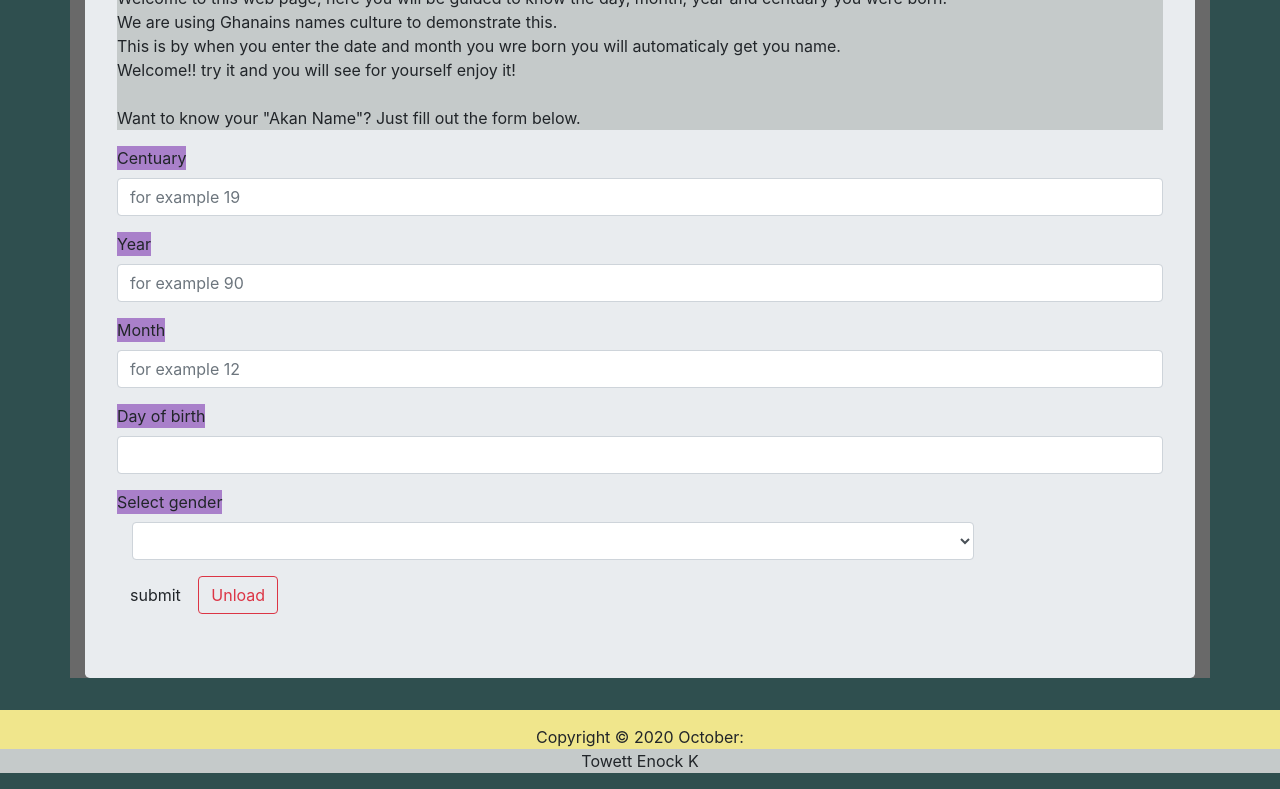
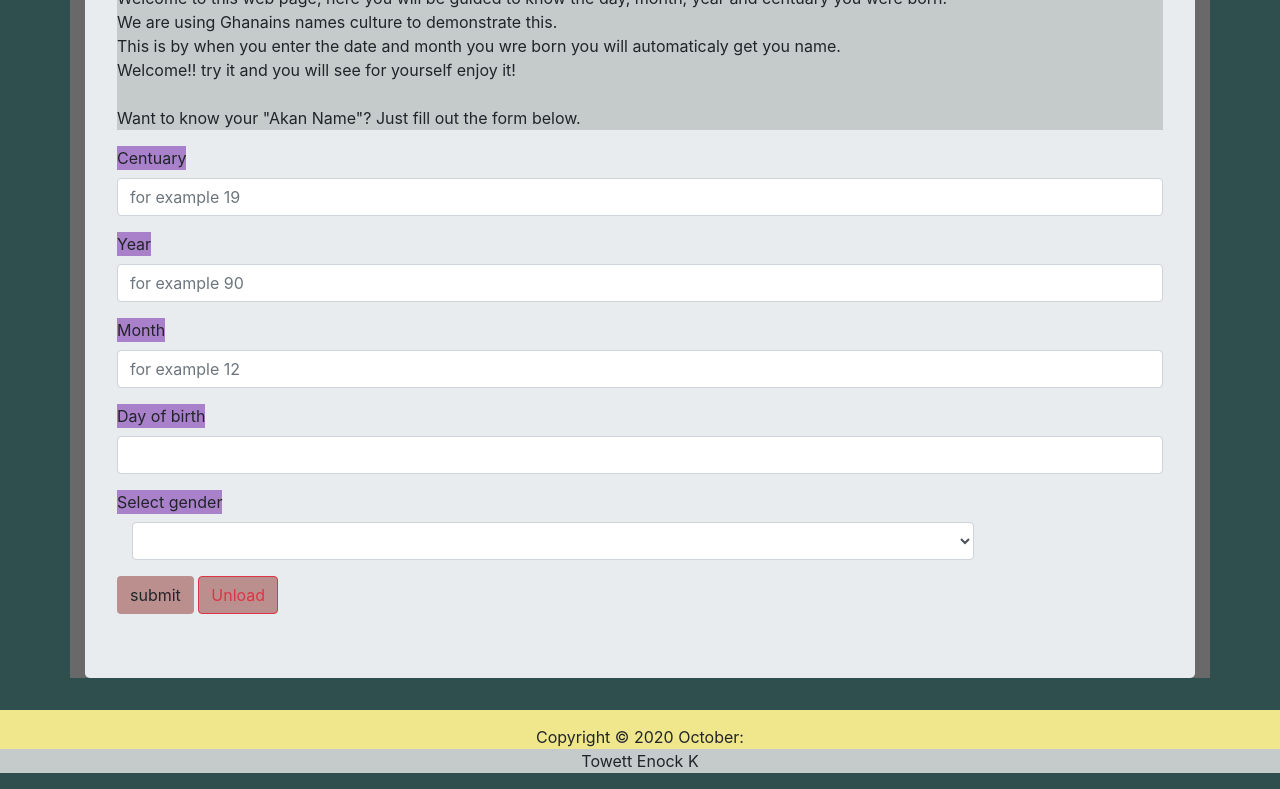
Before and after one commit to enock24/AKAN-NAMES, a plain HTML site: page index.html in a window 1280 px wide. Shown: the part 134-923 px from the top of the page. Drawn offline with nearby package versions, Linux system fonts and the light colour scheme.

Commit message:
add background-color to button

```diff
--- a/styles.css
+++ b/styles.css
@@ -23,3 +23,6 @@ label{
     background-color: rgb(169, 128, 202);
     font-style: initial;
 }
+.btn{
+    background-color:rosybrown;
+}
```
